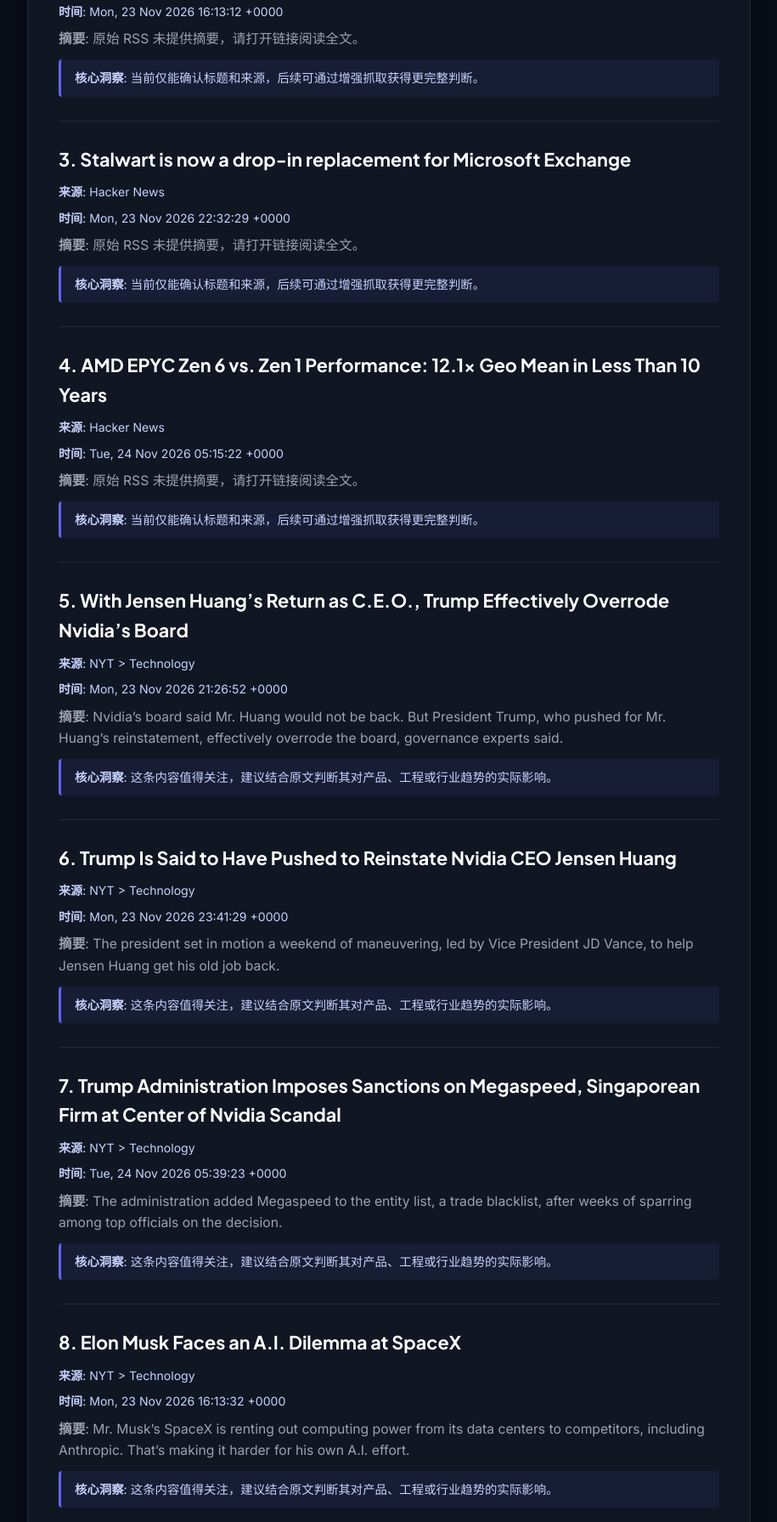
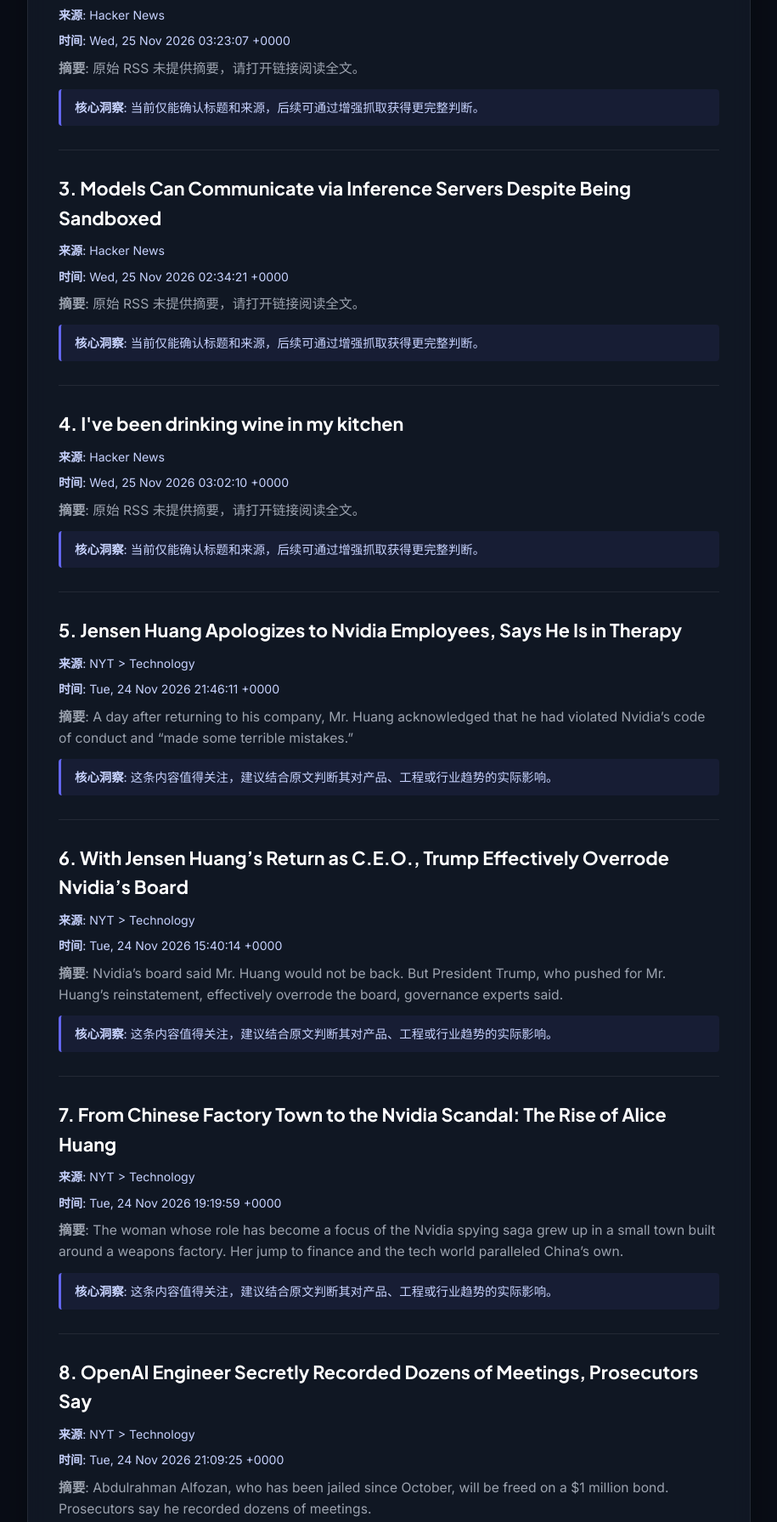
Before and after one commit to notbrighton/ai-daily-digest, a plain HTML site: page index.html in a window 1280 px wide. Shown: the part 749-2540 px from the top of the page at 85% size, without its empty margins (182-1097 px from the left). Drawn offline with Linux system fonts and the light colour scheme.

Commit message:
chore: update daily digest [skip ci]

```diff
--- a/index.html
+++ b/index.html
@@ -51,7 +51,7 @@
   <main>
     <div class="stats-bar">
       <div class="stat-card">
-        <div><div class="stat-label">生成日期</div><div class="stat-val">2026-11-24</div></div>
+        <div><div class="stat-label">生成日期</div><div class="stat-val">2026-11-25</div></div>
       </div>
       <div class="stat-card">
         <div><div class="stat-label">处理文章数</div><div class="stat-val">8 篇</div></div>
@@ -62,65 +62,67 @@
     </div>
     <div class="content-box">
       <article class="digest-article">
-<h3 class="article-title">1. <a href="https://fzakaria.com/2026/11/23/2035-came-early" target="_blank" rel="noopener noreferrer">2035 Came Early</a></h3>
+<h3 class="article-title">1. <a href="https://github.com/openai/math/blob/main/preprints/The-matrix-multiplication-exponent-is-nine-fourths-November-24-2026/paper.pdf" target="_blank" rel="noopener noreferrer">Matrix Multiplication is Θ(n^2.25) [pdf]</a></h3>
 <p class="article-meta"><strong>来源</strong>: Hacker News</p>
-<p class="article-meta"><strong>时间</strong>: Tue, 24 Nov 2026 06:30:33 +0000</p>
+<p class="article-meta"><strong>时间</strong>: Wed, 25 Nov 2026 01:19:26 +0000</p>
 <p class="article-summary"><strong>摘要</strong>: 原始 RSS 未提供摘要，请打开链接阅读全文。</p>
 <div class="key-takeaway"><strong>核心洞察</strong>: 当前仅能确认标题和来源，后续可通过增强抓取获得更完整判断。</div>
 </article>
 <article class="digest-article">
-<h3 class="article-title">2. <a href="https://ladybird.org/posts/alpha/" target="_blank" rel="noopener noreferrer">Ladybird is now in alpha</a></h3>
+<h3 class="article-title">2. <a href="https://buttons.joshwcomeau.com/" target="_blank" rel="noopener noreferrer">Button Sounds – collection of professionally-recorded button clicks and presses</a></h3>
 <p class="article-meta"><strong>来源</strong>: Hacker News</p>
-<p class="article-meta"><strong>时间</strong>: Mon, 23 Nov 2026 16:13:12 +0000</p>
+<p class="article-meta"><strong>时间</strong>: Wed, 25 Nov 2026 03:23:07 +0000</p>
 <p class="article-summary"><strong>摘要</strong>: 原始 RSS 未提供摘要，请打开链接阅读全文。</p>
 <div class="key-takeaway"><strong>核心洞察</strong>: 当前仅能确认标题和来源，后续可通过增强抓取获得更完整判断。</div>
 </article>
 <article class="digest-article">
-<h3 class="article-title">3. <a href="https://stalw.art/blog/microsoft-exchange-replacement/" target="_blank" rel="noopener noreferrer">Stalwart is now a drop-in replacement for Microsoft Exchange</a></h3>
+<h3 class="article-title">3. <a href="https://www.lesswrong.com/posts/7wzWuLP3HhyBLmKfo/models-can-communicate-via-inference-servers-despite-being" target="_blank" rel="noopener noreferrer">Models Can Communicate via Inference Servers Despite Being Sandboxed</a></h3>
 <p class="article-meta"><strong>来源</strong>: Hacker News</p>
-<p class="article-meta"><strong>时间</strong>: Mon, 23 Nov 2026 22:32:29 +0000</p>
+<p class="article-meta"><strong>时间</strong>: Wed, 25 Nov 2026 02:34:21 +0000</p>
 <p class="article-summary"><strong>摘要</strong>: 原始 RSS 未提供摘要，请打开链接阅读全文。</p>
 <div class="key-takeaway"><strong>核心洞察</strong>: 当前仅能确认标题和来源，后续可通过增强抓取获得更完整判断。</div>
 </article>
 <article class="digest-article">
-<h3 class="article-title">4. <a href="https://www.phoronix.com/review/amd-epyc-9006-7601" target="_blank" rel="noopener noreferrer">AMD EPYC Zen 6 vs. Zen 1 Performance: 12.1x Geo Mean in Less Than 10 Years</a></h3>
+<h3 class="article-title">4. <a href="https://scottaaronson.blog/?p=10362" target="_blank" rel="noopener noreferrer">I've been drinking wine in my kitchen</a></h3>
 <p class="article-meta"><strong>来源</strong>: Hacker News</p>
-<p class="article-meta"><strong>时间</strong>: Tue, 24 Nov 2026 05:15:22 +0000</p>
+<p class="article-meta"><strong>时间</strong>: Wed, 25 Nov 2026 03:02:10 +0000</p>
 <p class="article-summary"><strong>摘要</strong>: 原始 RSS 未提供摘要，请打开链接阅读全文。</p>
 <div class="key-takeaway"><strong>核心洞察</strong>: 当前仅能确认标题和来源，后续可通过增强抓取获得更完整判断。</div>
 </article>
 <article class="digest-article">
-<h3 class="article-title">5. <a href="https://www.nytimes.com/2026/11/23/technology/jensen-huang-nvidia-board-trump.html" target="_blank" rel="noopener noreferrer">With Jensen Huang’s Return as C.E.O., Trump Effectively Overrode Nvidia’s Board</a></h3>
+<h3 class="article-title">5. <a href="https://www.nytimes.com/2026/11/24/technology/jensen-huang-apology-nvidia-ceo.html" target="_blank" rel="noopener noreferrer">Jensen Huang Apologizes to Nvidia Employees, Says He Is in Therapy</a></h3>
 <p class="article-meta"><strong>来源</strong>: NYT &gt; Technology</p>
-<p class="article-meta"><strong>时间</strong>: Mon, 23 Nov 2026 21:26:52 +0000</p>
+<p class="article-meta"><strong>时间</strong>: Tue, 24 Nov 2026 21:46:11 +0000</p>
+<p class="article-summary"><strong>摘要</strong>: A day after returning to his company, Mr. Huang acknowledged that he had violated Nvidia’s code of conduct and “made some terrible mistakes.”</p>
+<div class="key-takeaway"><strong>核心洞察</strong>: 这条内容值得关注，建议结合原文判断其对产品、工程或行业趋势的实际影响。</div>
+</article>
+<article class="digest-article">
+<h3 class="article-title">6. <a href="https://www.nytimes.com/2026/11/23/technology/jensen-huang-nvidia-board-trump.html" target="_blank" rel="noopener noreferrer">With Jensen Huang’s Return as C.E.O., Trump Effectively Overrode Nvidia’s Board</a></h3>
+<p class="article-meta"><strong>来源</strong>: NYT &gt; Technology</p>
+<p class="article-meta"><strong>时间</strong>: Tue, 24 Nov 2026 15:40:14 +0000</p>
 <p class="article-summary"><strong>摘要</strong>: Nvidia’s board said Mr. Huang would not be back. But President Trump, who pushed for Mr. Huang’s reinstatement, effectively overrode the board, governance experts said.</p>
 <div class="key-takeaway"><strong>核心洞察</strong>: 这条内容值得关注，建议结合原文判断其对产品、工程或行业趋势的实际影响。</div>
 </article>
 <article class="digest-article">
-<h3 class="article-title">6. <a href="https://www.nytimes.com/2026/11/23/us/politics/trump-nvidia-huang.html" target="_blank" rel="noopener noreferrer">Trump Is Said to Have Pushed to Reinstate Nvidia CEO Jensen Huang</a></h3>
+<h3 class="article-title">7. <a href="https://www.nytimes.com/2026/11/24/business/nvidia-alice-huang-china.html" target="_blank" rel="noopener noreferrer">From Chinese Factory Town to the Nvidia Scandal: The Rise of Alice Huang</a></h3>
 <p class="article-meta"><strong>来源</strong>: NYT &gt; Technology</p>
-<p class="article-meta"><strong>时间</strong>: Mon, 23 Nov 2026 23:41:29 +0000</p>
-<p class="article-summary"><strong>摘要</strong>: The president set in motion a weekend of maneuvering, led by Vice President JD Vance, to help Jensen Huang get his old job back.</p>
+<p class="article-meta"><strong>时间</strong>: Tue, 24 Nov 2026 19:19:59 +0000</p>
+<p class="article-summary"><strong>摘要</strong>: The woman whose role has become a focus of the Nvidia spying saga grew up in a small town built around a weapons factory. Her jump to finance and the tech world paralleled China’s own.</p>
 <div class="key-takeaway"><strong>核心洞察</strong>: 这条内容值得关注，建议结合原文判断其对产品、工程或行业趋势的实际影响。</div>
 </article>
 <article class="digest-article">
-<h3 class="article-title">7. <a href="https://www.nytimes.com/2026/11/23/business/trump-administration-megaspeed-trade-blacklist-nvidia.html" target="_blank" rel="noopener noreferrer">Trump Administration Imposes Sanctions on Megaspeed, Singaporean Firm at Center of Nvidia Scandal</a></h3>
+<h3 class="article-title">8. <a href="https://www.nytimes.com/2026/11/23/technology/openai-engineer-secret-recordings.html" target="_blank" rel="noopener noreferrer">OpenAI Engineer Secretly Recorded Dozens of Meetings, Prosecutors Say</a></h3>
 <p class="article-meta"><strong>来源</strong>: NYT &gt; Technology</p>
-<p class="article-meta"><strong>时间</strong>: Tue, 24 Nov 2026 05:39:23 +0000</p>
-<p class="article-summary"><strong>摘要</strong>: The administration added Megaspeed to the entity list, a trade blacklist, after weeks of sparring among top officials on the decision.</p>
-<div class="key-takeaway"><strong>核心洞察</strong>: 这条内容值得关注，建议结合原文判断其对产品、工程或行业趋势的实际影响。</div>
-</article>
-<article class="digest-article">
-<h3 class="article-title">8. <a href="https://www.nytimes.com/2026/11/23/business/elon-musk-ai-anthropic-google.html" target="_blank" rel="noopener noreferrer">Elon Musk Faces an A.I. Dilemma at SpaceX</a></h3>
-<p class="article-meta"><strong>来源</strong>: NYT &gt; Technology</p>
-<p class="article-meta"><strong>时间</strong>: Mon, 23 Nov 2026 16:13:32 +0000</p>
-<p class="article-summary"><strong>摘要</strong>: Mr. Musk’s SpaceX is renting out computing power from its data centers to competitors, including Anthropic. That’s making it harder for his own A.I. effort.</p>
+<p class="article-meta"><strong>时间</strong>: Tue, 24 Nov 2026 21:09:25 +0000</p>
+<p class="article-summary"><strong>摘要</strong>: Abdulrahman Alfozan, who has been jailed since October, will be freed on a $1 million bond. Prosecutors say he recorded dozens of meetings.</p>
 <div class="key-takeaway"><strong>核心洞察</strong>: 这条内容值得关注，建议结合原文判断其对产品、工程或行业趋势的实际影响。</div>
 </article>
 
       <section class="archive-list" aria-label="Recent digest archives">
         <h2>Recent archives</h2>
         <div class="archive-links">
+
+          <a href="digests/digest_20261125.md">2026-11-25</a>
 
           <a href="digests/digest_20261124.md">2026-11-24</a>
 
@@ -134,8 +136,6 @@
 
           <a href="digests/digest_20261119.md">2026-11-19</a>
 
-          <a href="digests/digest_20261118.md">2026-11-18</a>
-
         </div>
       </section>
 
```
Also changed, not shown: 1 other file.
